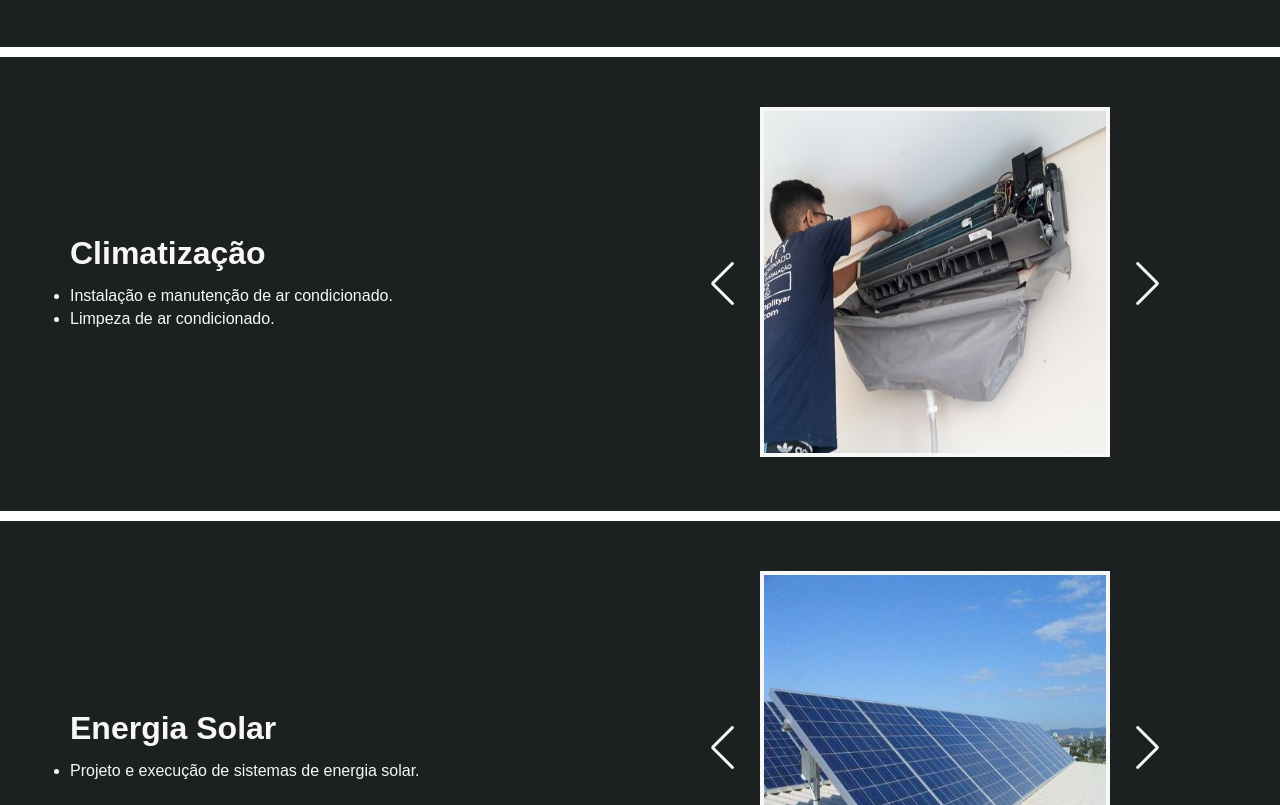
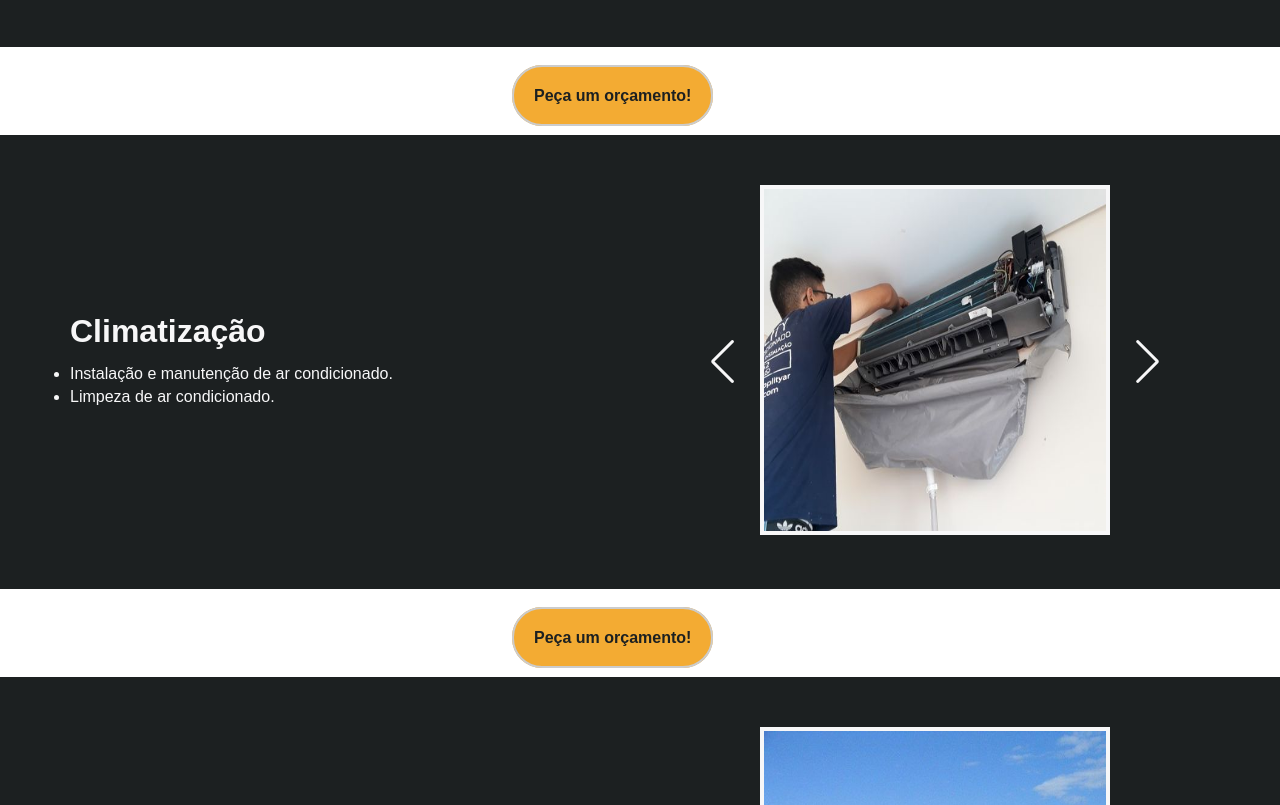
Before and after one commit to brunogs97/Project_Extend_2, a plain HTML site: page index.html in a window 1280 px wide. Shown: the part 1995-2800 px from the top of the page. Drawn offline with nearby package versions, Linux system fonts and the light colour scheme.

Commit message:
projeto desktop completo

```diff
--- a/index.html
+++ b/index.html
@@ -30,6 +30,7 @@
                 e Empresarial
             </h3>
             <!--ADICIONAR LINK PARA FORMULÁRIO-->
+            <a href="form/form.html" class="btn-orcamento">Peça um orçamento!</a>
         </div>
         <div class="about">
             <div class="img-profile">
@@ -96,6 +97,9 @@
                     <div class="swiper-button-next"></div>
                 </div>
             </div>
+            <div class="btn-content">
+                <a href="form/form.html" class="btn-orcamento">Peça um orçamento!</a>
+            </div>
             <div class="article">
                 <div class="text">
                     <h2 class="title">Climatização</h2>
@@ -126,6 +130,9 @@
                     <div class="swiper-button-next"></div>
                 </div>
             </div>
+            <div class="btn-content">
+                <a href="form/form.html" class="btn-orcamento">Peça um orçamento!</a>
+            </div>
             <div class="article">
                 <div class="text">
                     <h2 class="title">Energia Solar</h2>
@@ -154,6 +161,9 @@
                     <div class="swiper-button-next"></div>
                 </div>
             </div>
+        </div>
+        <div class="btn-content">
+            <a href="form/form.html" class="btn-orcamento">Peça um orçamento!</a>
         </div>
         <div class="quotes-container">
             <blockquote>
--- a/style.css
+++ b/style.css
@@ -58,6 +58,7 @@ body {
     display: flex;
     justify-content: center;
     align-items: center;
+    flex-direction: column;
 }
 
 .banner h3 {
@@ -66,6 +67,32 @@ body {
     text-align: center;
     color: #fff;
     font-size: 52px;
+}
+
+.btn-content {
+    width: 20%;
+    margin: 0 auto;
+    padding: 30px 0;
+}
+
+.btn-orcamento {
+    background-color: #F3AB33;
+    color: #1C2021;
+    font-size: 16px;
+    font-weight: bold;
+    text-align: center;
+    text-decoration: none;
+    width: 250px;
+    padding: 20px;
+    border: 2px solid #ccc;
+    border-radius: 30px;
+    cursor: pointer;
+}
+
+.btn-orcamento:hover {
+    border: 2px solid #F3AB33;
+    background-color: #1C2021;
+    color: #f7f7f8;
 }
 
 /* ABOUT */
```
